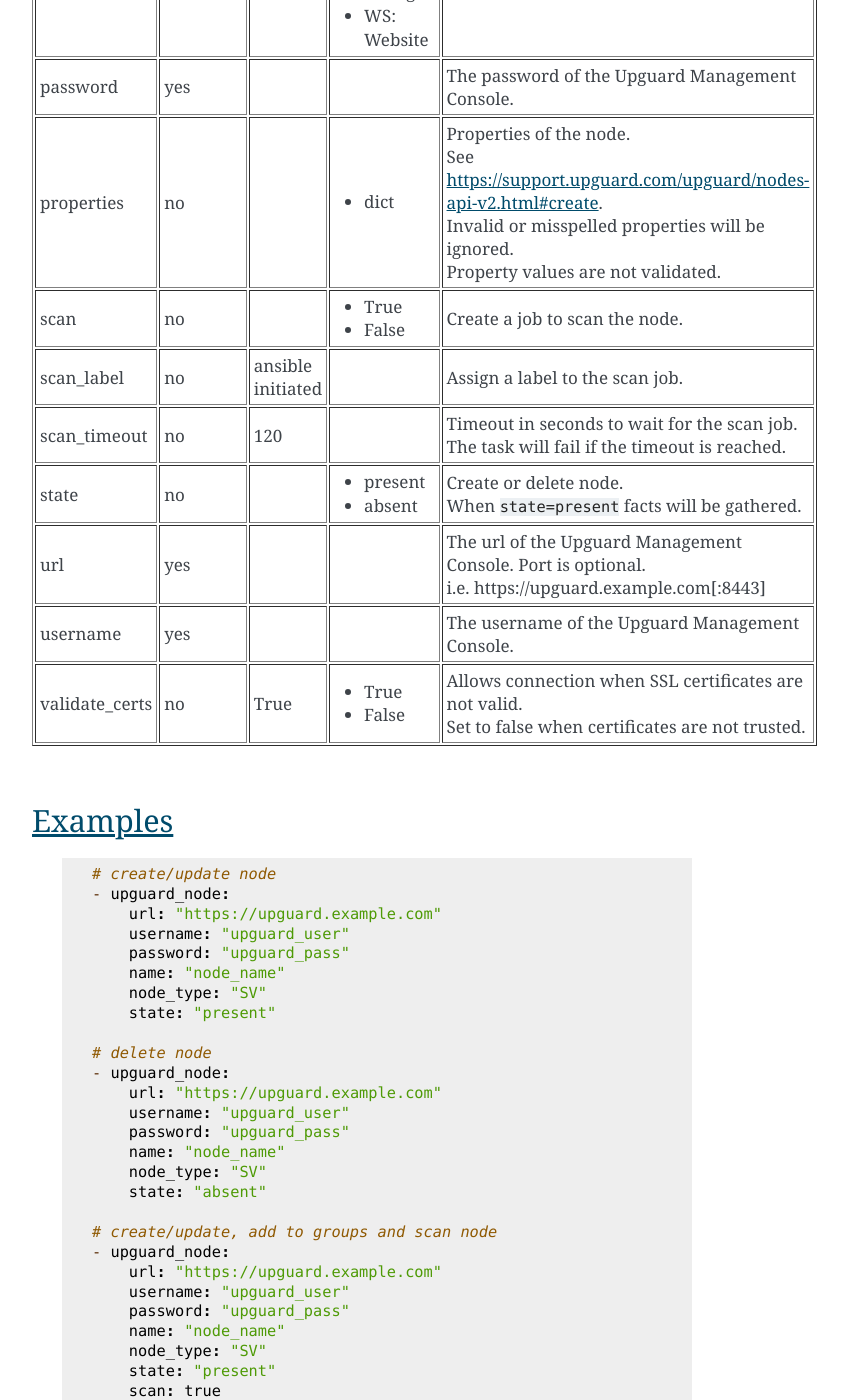
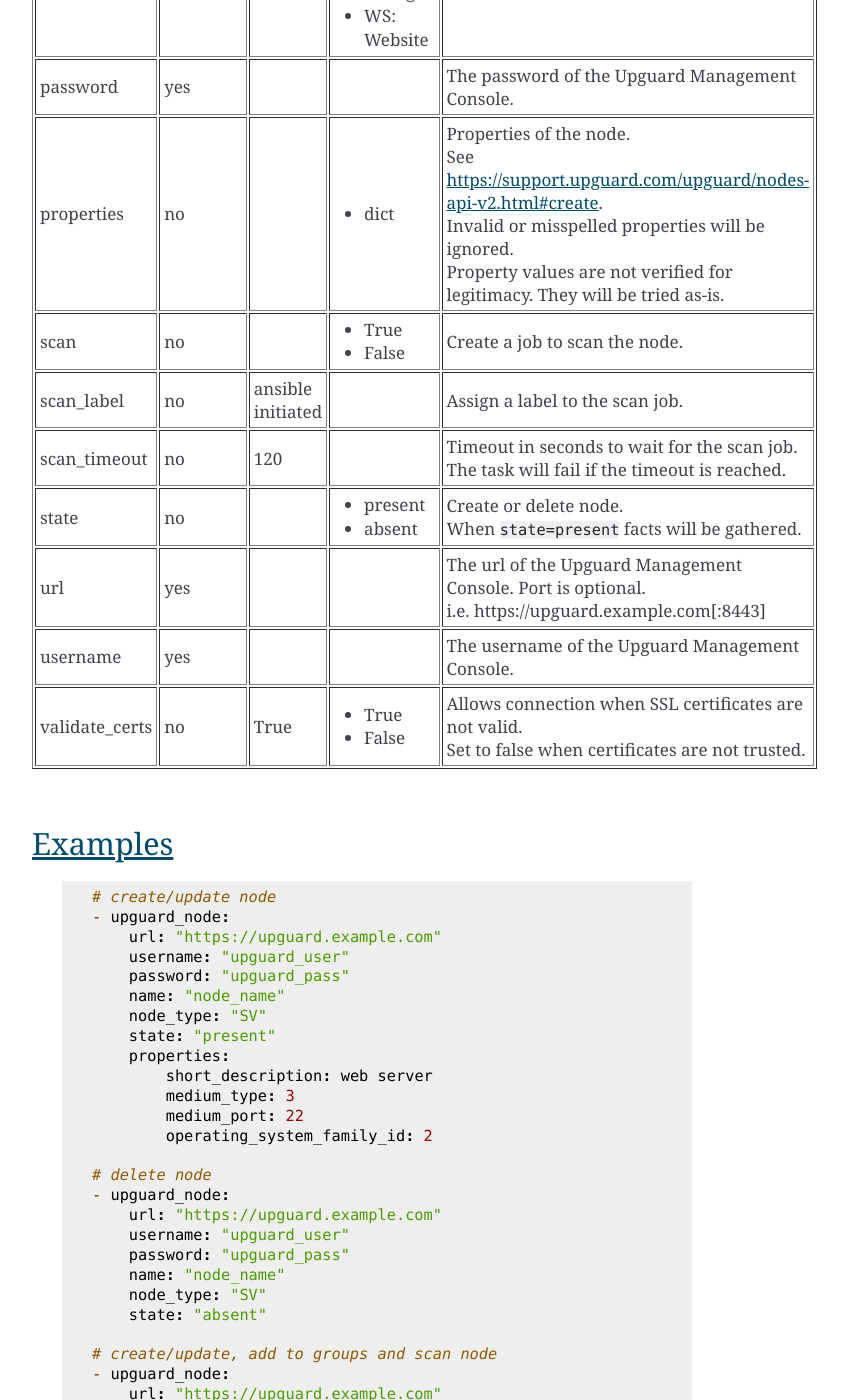
Before and after one commit to napalm255/ansible-upguard, a Sphinx documentation site: the page built from docs/upguard_node.rst, in a window 1280 px wide and 1400 px high, scrolled down 1453 px. Shown: the whole window, without its empty margins (388-1236 px from the left). Built offline with Sphinx 7.4.7, drawn with Linux system fonts in a browser that asks for light colours.

Commit message:
updated properties docs

```diff
--- a/docs/upguard_node.rst
+++ b/docs/upguard_node.rst
@@ -76,7 +76,7 @@
     <td>no</td>
     <td></td>
         <td><ul><li>dict</li></ul></td>
-        <td><div>Properties of the node.</div><div>See <a href='https://support.upguard.com/upguard/nodes-api-v2.html#create'>https://support.upguard.com/upguard/nodes-api-v2.html#create</a>.</div><div>Invalid or misspelled properties will be ignored.</div><div>Property values are not validated.</div></td></tr>
+        <td><div>Properties of the node.</div><div>See <a href='https://support.upguard.com/upguard/nodes-api-v2.html#create'>https://support.upguard.com/upguard/nodes-api-v2.html#create</a>.</div><div>Invalid or misspelled properties will be ignored.</div><div>Property values are not verified for legitimacy. They will be tried as-is.</div></td></tr>
             <tr>
     <td>scan<br/><div style="font-size: small;"></div></td>
     <td>no</td>
@@ -137,6 +137,11 @@
         name: "node_name"
         node_type: "SV"
         state: "present"
+        properties:
+            short_description: web server
+            medium_type: 3
+            medium_port: 22
+            operating_system_family_id: 2
 
     # delete node
     - upguard_node:
```
Also changed, not shown: 1 other file.
